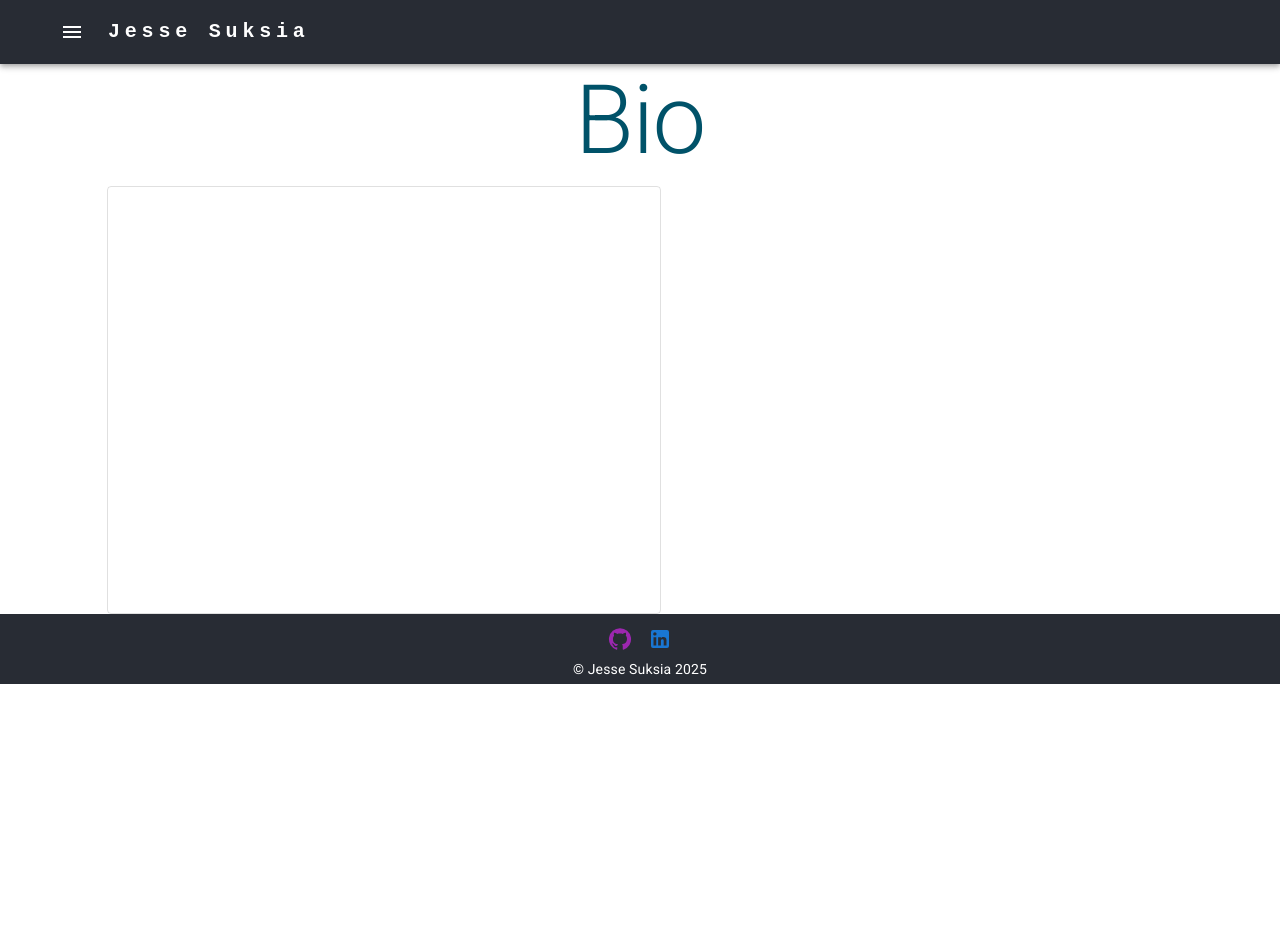
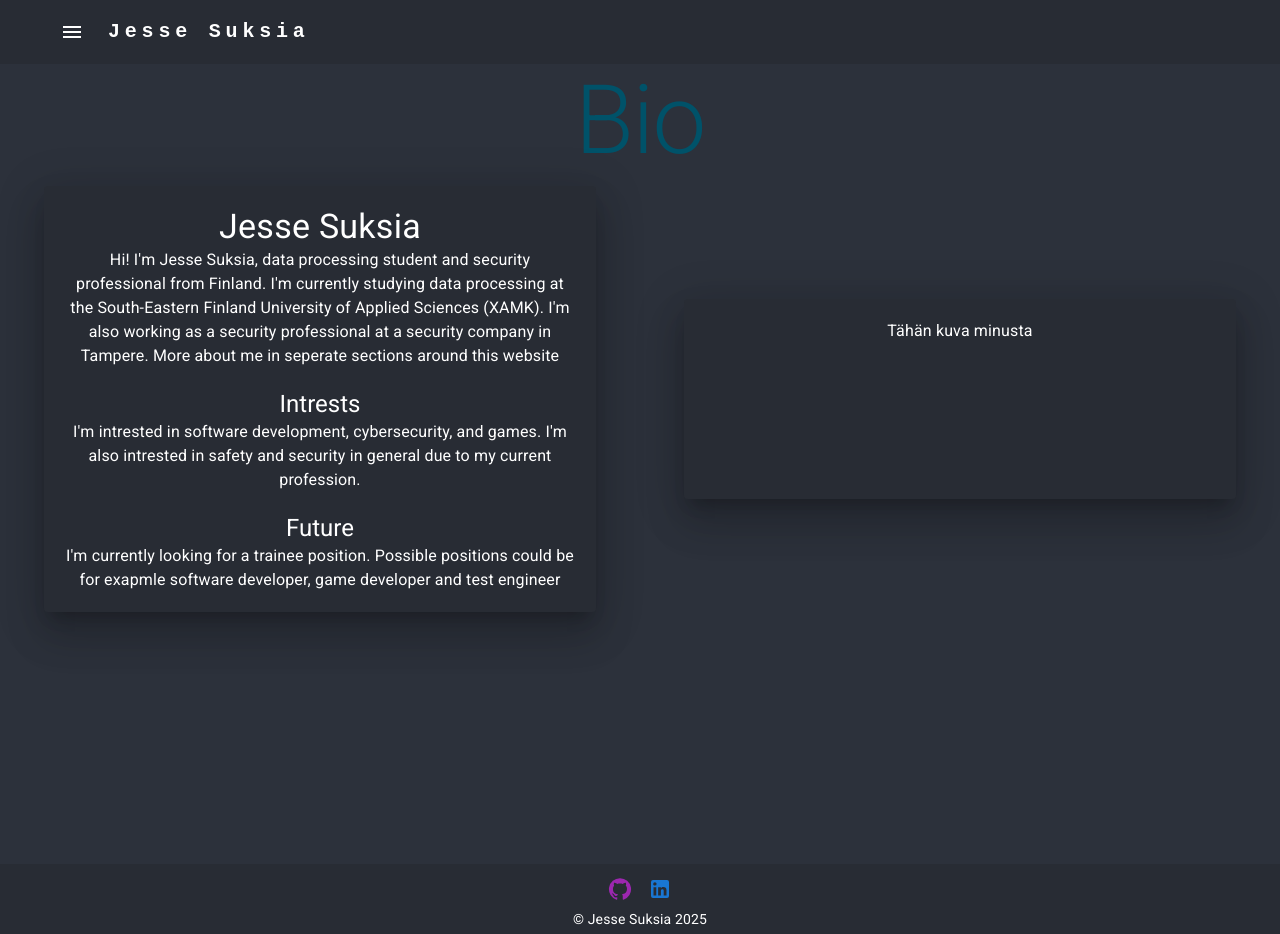
Before and after one commit to suksiaj/omat_sivut, a React (Create React App) app: page /bio in a window 1280 px wide. Before the commit the page ends 800 px from the top, so only its background shows below. Built offline with nearby package versions, Linux system fonts and the light colour scheme.

Commit message:
Muotoilujen keskitys

```diff
--- a/src/routes/bio.tsx
+++ b/src/routes/bio.tsx
@@ -1,26 +1,19 @@
-import { Typography, Paper, Container } from '@mui/material';
+import { Typography, Paper, Container, Grid } from '@mui/material';
 import '../App.css';
-
-const paperStyle = {
-    marginTop: '10px',
-    width: '80%',
-    textAlign: 'center',
-    padding: '20px',
-    backgroundColor: 'inherit',
-    color: 'white',
-    minHeight: '20vh'
-};
+import { paperStyle } from '../styles/styles';
 
 const Bio: React.FC = (): React.ReactElement => {
     return (
-        <Container>
+        <div className='Page'>
 
             <div className="Page-title">
                 <Typography variant="h1">Bio</Typography>
             </div>
 
+            <Grid container direction='row' justifyContent='center' alignItems='center'>
+
                 <div className="Page-content">
-                <Paper elevation={24} variant='outlined' sx={paperStyle}>
+                    <Paper elevation={24} variant='elevation' sx={paperStyle}>
                         <Typography variant='h4'>Jesse Suksia</Typography>
                         <Typography>
                             Hi! I'm Jesse Suksia, data processing student and security professional from Finland.
@@ -46,7 +39,21 @@ const Bio: React.FC = (): React.ReactElement => {
 
                 </div>
 
-        </Container>
+                <div className="Page-content">
+                    <Paper
+                        elevation={24}
+                        variant='elevation'
+                        sx={paperStyle}>
+                        <Typography>
+                            Tähän kuva minusta
+                        </Typography>
+                    </Paper>
+
+                </div>
+
+            </Grid>
+
+        </div>
 
     )
 }
--- a/src/routes/cyber.tsx
+++ b/src/routes/cyber.tsx
@@ -1,15 +1,6 @@
 import { Container, Grid, Paper, Typography } from '@mui/material';
 import '../App.css';
-
-const paperStyle = {
-    marginTop: '10px',
-    width: '80%',
-    textAlign: 'center',
-    padding: '20px',
-    backgroundColor: 'inherit',
-    color: 'white',
-    minHeight: '20vh'
-};
+import { paperStyle } from '../styles/styles';
 
 const Cyber: React.FC = (): React.ReactElement => {
     return (
--- a/src/routes/games.tsx
+++ b/src/routes/games.tsx
@@ -1,15 +1,6 @@
 import { Grid, Paper, Typography } from '@mui/material';
 import '../App.css';
-
-const paperStyle = {
-    marginTop: '10px',
-    width: '80%',
-    textAlign: 'center',
-    padding: '20px',
-    backgroundColor: 'inherit',
-    color: 'white',
-    minHeight: '20vh'
-};
+import { paperStyle } from '../styles/styles';
 
 const Games: React.FC = (): React.ReactElement => {
     return (
--- a/src/routes/security.tsx
+++ b/src/routes/security.tsx
@@ -1,15 +1,7 @@
 import { Grid, Paper, Typography } from '@mui/material';
 import '../App.css';
-
-const paperStyle = {
-    marginTop: '10px',
-    width: '80%',
-    textAlign: 'center',
-    padding: '20px',
-    backgroundColor: 'inherit',
-    color: 'white',
-    minHeight: '20vh'
-};
+import React from 'react';
+import { paperStyle } from '../styles/styles';
 
 const Security: React.FC = (): React.ReactElement => {
     return (
@@ -46,6 +38,8 @@ const Security: React.FC = (): React.ReactElement => {
 
                 </div>
 
+
+
             </Grid>
 
         </div>
--- a/src/routes/sofware.tsx
+++ b/src/routes/sofware.tsx
@@ -1,15 +1,6 @@
 import { Grid, Paper, Typography } from '@mui/material';
 import '../App.css';
-
-const paperStyle = {
-    marginTop: '10px',
-    width: '80%',
-    textAlign: 'center',
-    padding: '20px',
-    backgroundColor: 'inherit',
-    color: 'white',
-    minHeight: '20vh'
-};
+import { paperStyle } from '../styles/styles';
 
 const Software: React.FC = (): React.ReactElement => {
     return (
--- /dev/null
+++ b/src/styles/styles.tsx
@@ -0,0 +1,9 @@
+export const paperStyle = {
+    marginTop: '10px',
+    width: '80%',
+    textAlign: 'center',
+    padding: '20px',
+    backgroundColor: "#282c34",
+    color: 'white',
+    minHeight: '20vh'
+};
```
Lines whose indentation alone changed are shown as unchanged.
